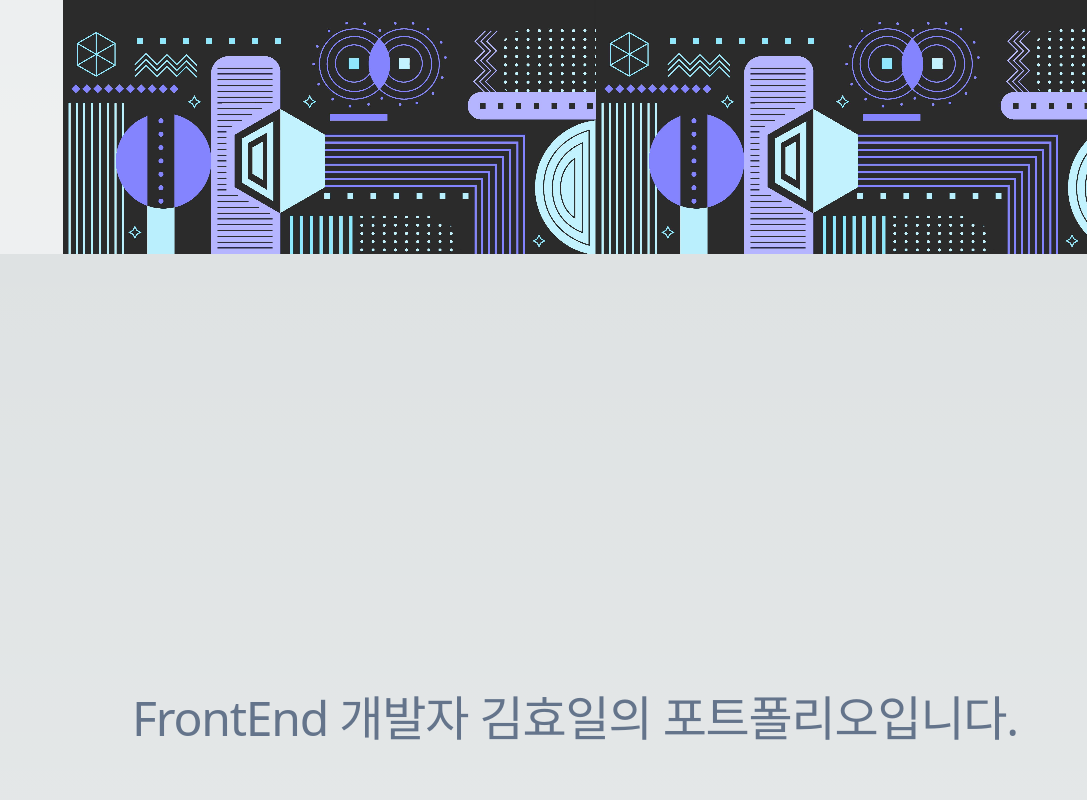
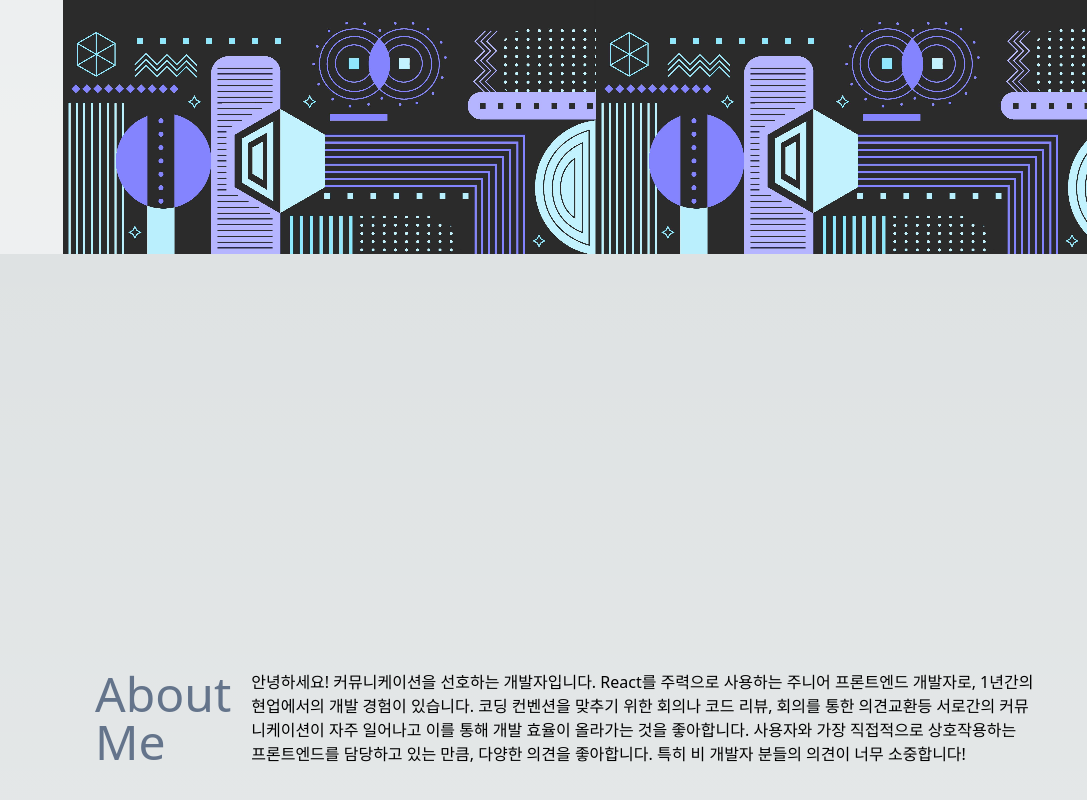
Before and after one commit to khil94/portfolio-web, a Next.js app: page / in a window 1280 px wide. Shown: the part 546-1346 px from the top of the page, without its empty margins (193-1280 px from the left). Built offline with nearby package versions, Linux system fonts and the light colour scheme.

Commit message:
[feat] : About section 내용 임시 기입

```diff
--- a/src/sections/AboutSection.tsx
+++ b/src/sections/AboutSection.tsx
@@ -2,12 +2,19 @@ export default function AboutSection() {
   return (
     <section
       id="section1"
-      className="max-auto max-w-7xl px-4 sm:px-6 lg:px-8 lg:pt-32 flex min-h-screen items-center"
+      className="max-auto px-4 sm:px-6 lg:px-8 lg:pt-32 flex min-h-screen items-center"
     >
       <h2 className="hidden">About</h2>
-      <h1 className="mx-auto max-w-4xl text-5xl font-medium tracking-tight h-auto text-slate-500">
-        FrontEnd 개발자 김효일의 포트폴리오입니다.
-      </h1>
+      <h1 className="mx-auto text-5xl text-slate-500">About Me</h1>
+      <p className=" p-5">
+        안녕하세요! 커뮤니케이션을 선호하는 개발자입니다. React를 주력으로
+        사용하는 주니어 프론트엔드 개발자로, 1년간의 현업에서의 개발 경험이
+        있습니다. 코딩 컨벤션을 맞추기 위한 회의나 코드 리뷰, 회의를 통한
+        의견교환등 서로간의 커뮤니케이션이 자주 일어나고 이를 통해 개발 효율이
+        올라가는 것을 좋아합니다. 사용자와 가장 직접적으로 상호작용하는
+        프론트엔드를 담당하고 있는 만큼, 다양한 의견을 좋아합니다. 특히 비
+        개발자 분들의 의견이 너무 소중합니다!
+      </p>
     </section>
   );
 }
```
